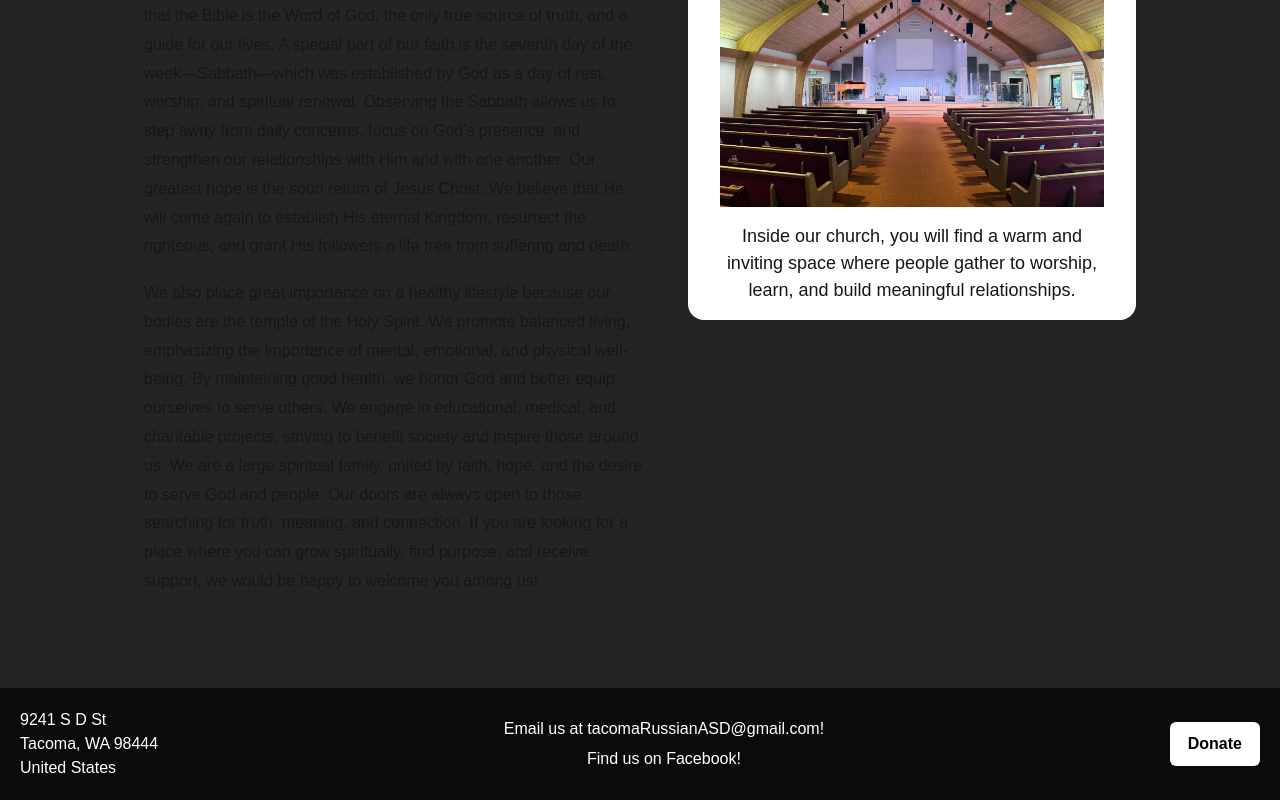
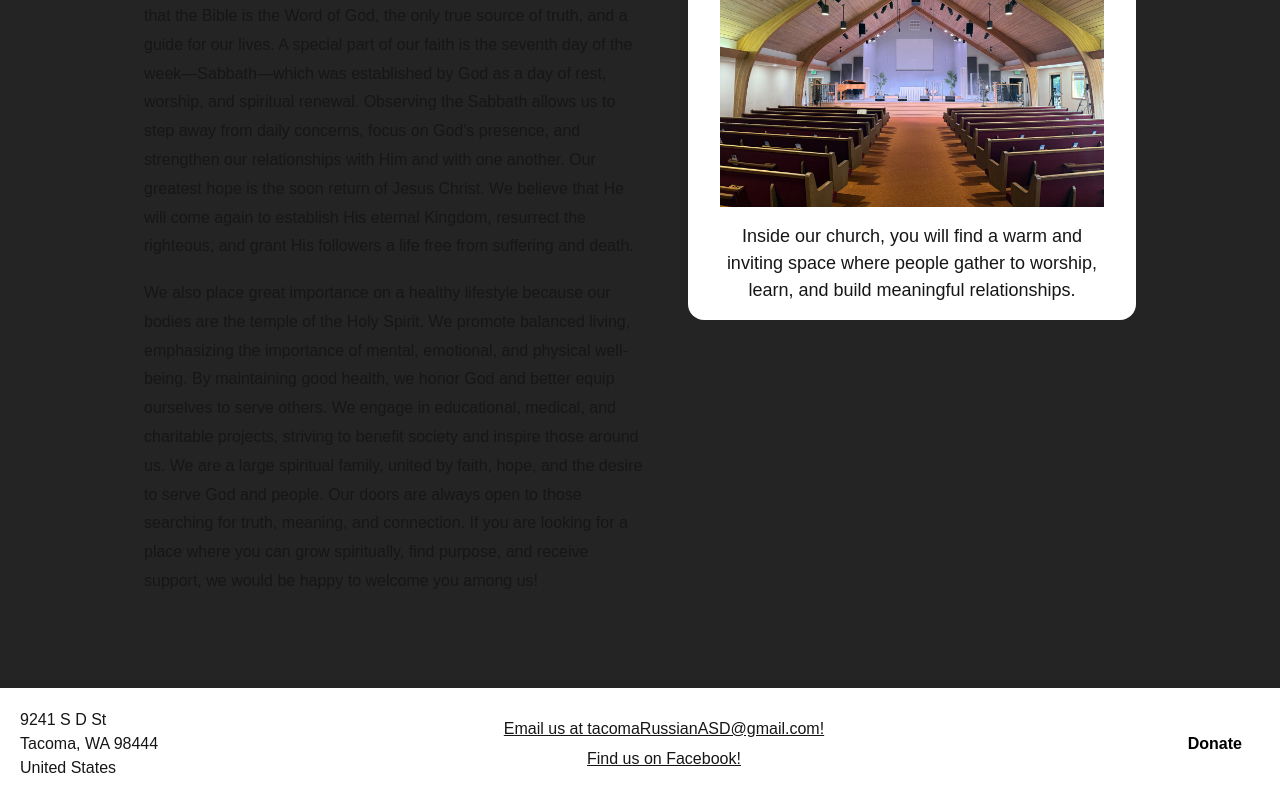
Before and after one commit to glavavlada/TacomaASDWebsite, a Next.js app in the folder my-church-site/: page / in a window 1280 px wide. Shown: the part 1024-1824 px from the top of the page. Built offline with nearby package versions, Linux system fonts and the light colour scheme; no server answers.

Commit message:
cleaned up css and changed link default to be underlined for distinction

```diff
--- a/my-church-site/src/styles/footer.css
+++ b/my-church-site/src/styles/footer.css
@@ -1,8 +1,6 @@
 .Footer {
   padding: 20px;
-  background-color: #0c0b0b;
-  color: white;
-
+  background-color: var(--background);
   display: flex;
   justify-content: space-between;
   align-items: center;
@@ -15,7 +13,6 @@
 
   padding: 10px 18px;
 
-  border: none;
   border-radius: 6px;
 
   cursor: pointer;
@@ -41,14 +38,13 @@
 
 /* Footer Links */
 .footerLink {
-  color: white;
-  text-decoration: none;
+  text-decoration: underline;
   transition: color 0.2s ease;
 }
 
 .footerLink:hover {
   color: #4da3ff;
-  text-decoration: underline;
+  /* text-decoration: underline; */
 }
 
 /* Donate Popup */
```
